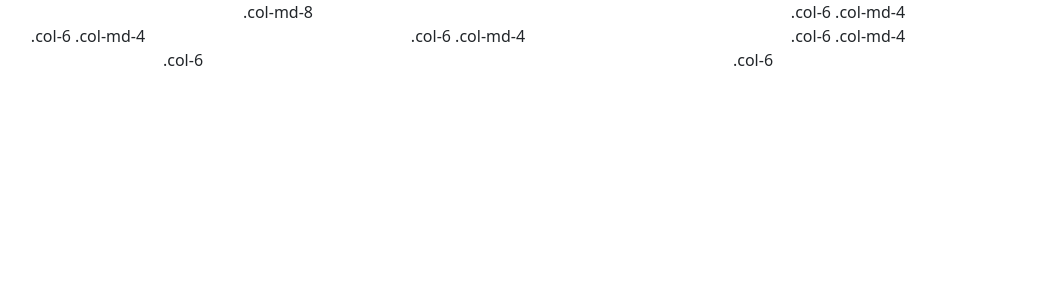
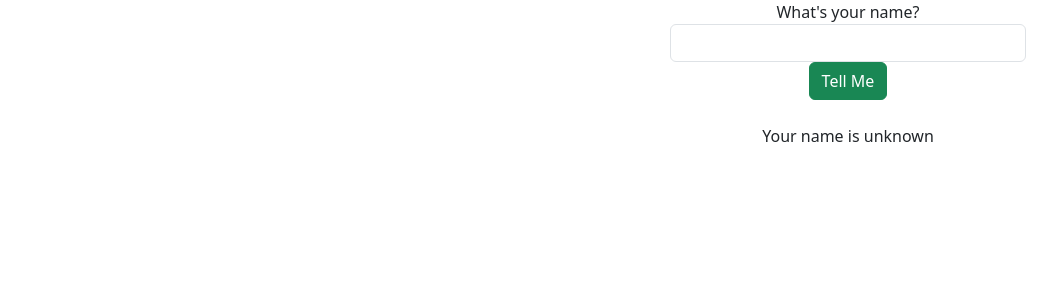
Before and after one commit to riiansmart/simpleapp, an Angular app: page / in a window 1280 px wide. Shown: the top 300 px of the page, without its empty margins (172-1229 px from the left). Built offline with nearby package versions, Linux system fonts and the light colour scheme.

Commit message:
changed app.component.html to simple column grid, added welcome message in info.component.html, replaced coded logic on ngOnInit() with 'this' call for newInfo(), added app-info to be displayed after name input in shop.component.html

```diff
--- a/src/app/app.component.html
+++ b/src/app/app.component.html
@@ -1,20 +1,13 @@
+<!-- Bootstrap Grid Layout -->
 <div class="container text-center">
-  <!-- Stack the columns on mobile by making one full-width and the other half-width -->
   <div class="row">
-    <div class="col-md-8">.col-md-8</div>
-    <div class="col-6 col-md-4">.col-6 .col-md-4</div>
-  </div>
+    <div class="col">
+    </div>
+    <div class="col">
 
-  <!-- Columns start at 50% wide on mobile and bump up to 33.3% wide on desktop -->
-  <div class="row">
-    <div class="col-6 col-md-4">.col-6 .col-md-4</div>
-    <div class="col-6 col-md-4">.col-6 .col-md-4</div>
-    <div class="col-6 col-md-4">.col-6 .col-md-4</div>
-  </div>
-
-  <!-- Columns are always 50% wide, on mobile and desktop -->
-  <div class="row">
-    <div class="col-6">.col-6</div>
-    <div class="col-6">.col-6</div>
+    </div>
+    <div class="col">
+      <app-shop></app-shop>
+    </div>
   </div>
 </div>
--- a/src/app/info/info.component.html
+++ b/src/app/info/info.component.html
@@ -9,9 +9,10 @@
 <input type="text" class="form-control" id="quantity" required
 
 [(ngModel)]="quantity" name="quantity">
-
+    Welcome {{name}}, please place your order
 </div>
 
+<br>
 
 <div class="form-group">
 
--- a/src/app/info/info.component.ts
+++ b/src/app/info/info.component.ts
@@ -14,9 +14,7 @@ export class InfoComponent implements OnInit {
   constructor() { }
 
   ngOnInit() {
-      this.quantity = 0;
-      this.products = ["Star Wars", "The Empire Strikes Back", "Return of the Jedi"];
-      this.selectedProduct = "Star Wars";
+      this.newInfo();
   }
 
   newInfo() {
--- a/src/app/shop/shop.component.html
+++ b/src/app/shop/shop.component.html
@@ -13,3 +13,4 @@
     </form> <br/>
 
     <label>Your name is {{answer}}</label>
+    <app-info [name]="answer" *ngIf="answer !== 'unknown'"></app-info>
```
